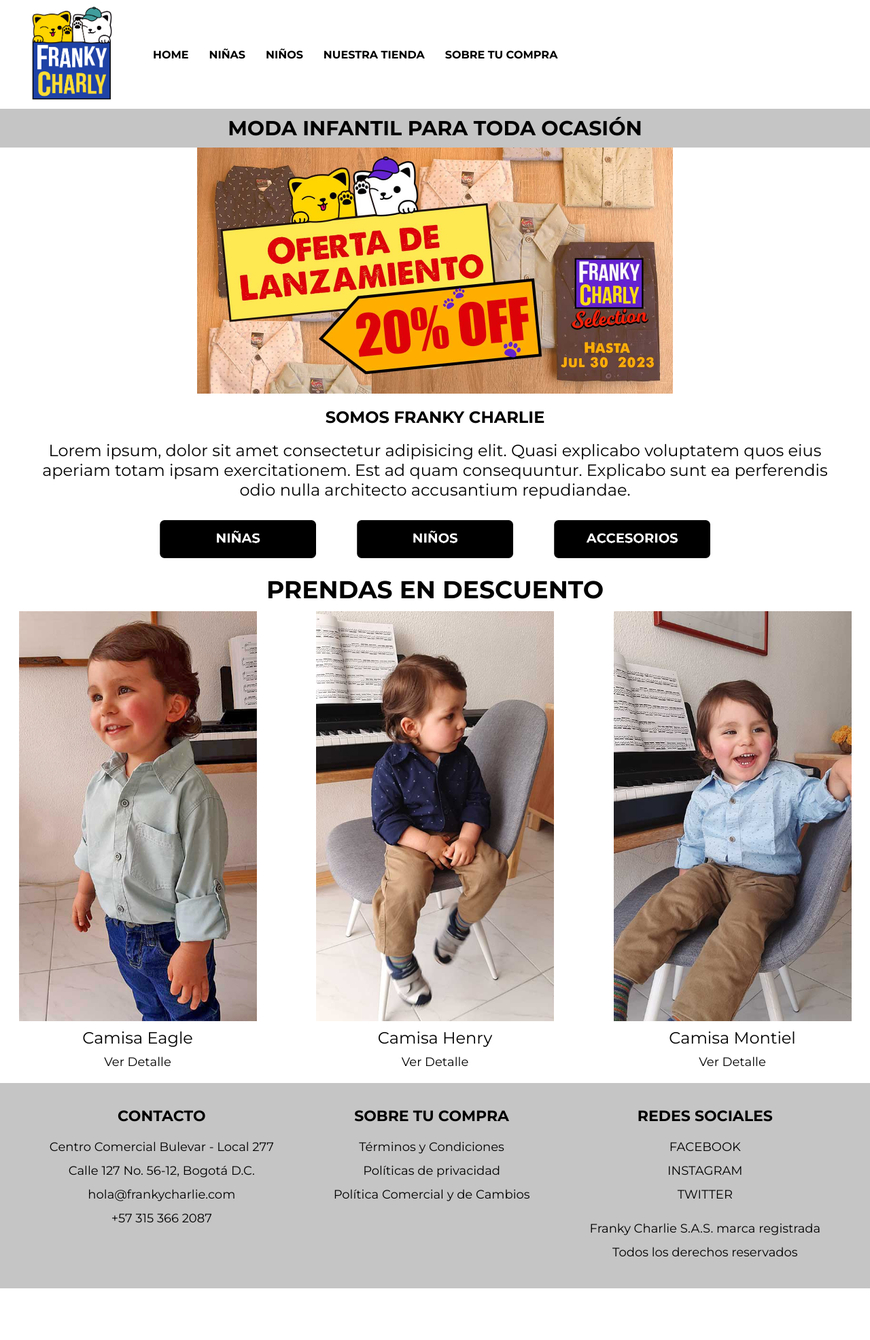
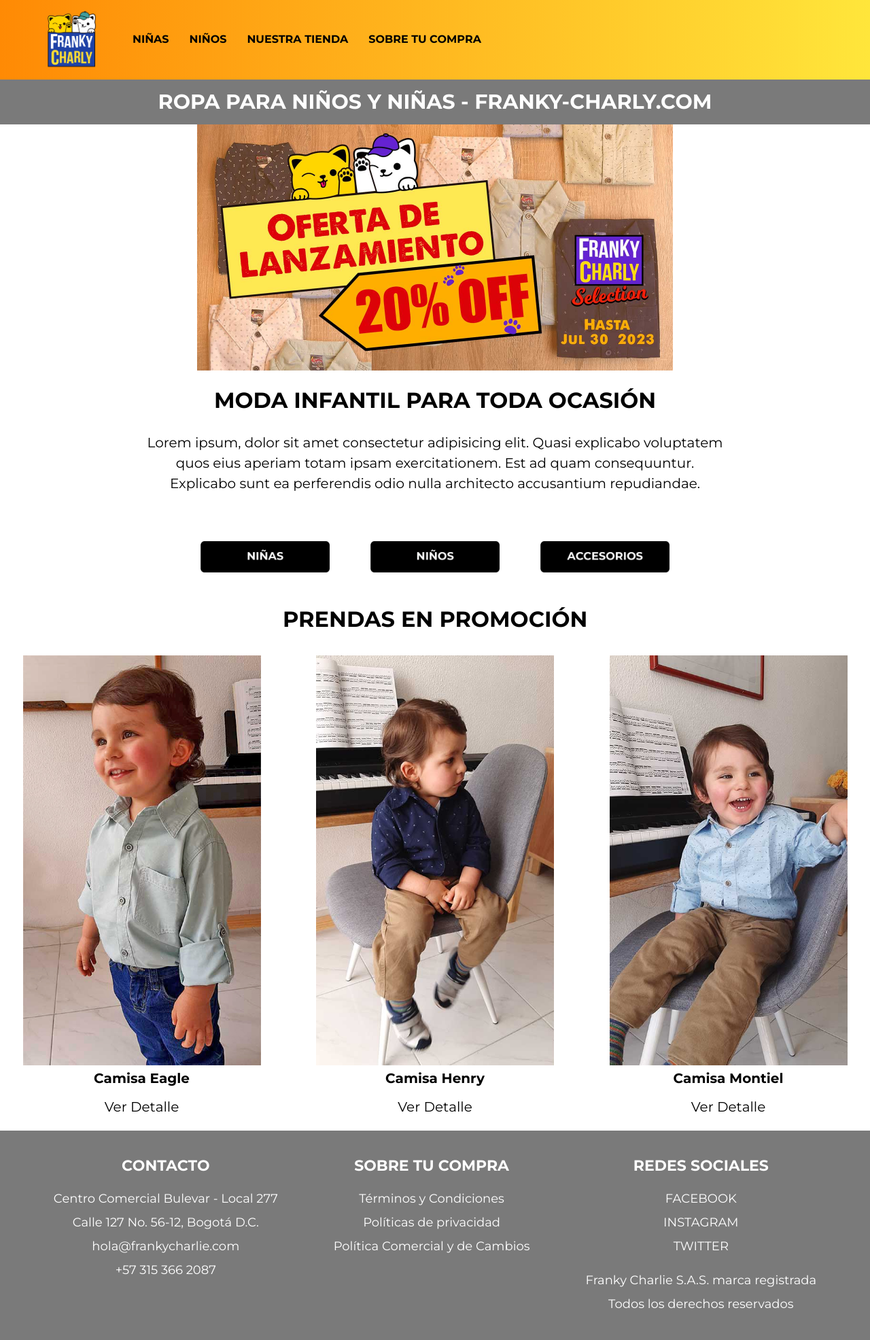
Before and after one commit to Juanconvers/PreEntrega3ConversYanez, a website: page index.html in a window 1280 px wide. Shown: the whole page at 68% size. Before the commit the page ends 1895 px from the top, so only its background shows below. Drawn offline with nearby package versions, Linux system fonts and the light colour scheme.

Commit message:
Se inició trabajo en archivo SASS, Se modificó el archivo INDEX, aplicación de SEO por medio de etiquetas h, implementación de transiciones y animaciones

```diff
--- a/assets/css/style.css
+++ b/assets/css/style.css
@@ -17,23 +17,15 @@
     font-weight: 400;
 }
 
-#gridContainer{
+.container-fluid{
     font-family: 'montserrat';
     color: #000000;
-    text-align: center;
+    overflow: auto;
     }
 
 /* GRID GENERAL */
 
-#gridContainer{
-    display: grid;
-    grid-template-rows: 160px auto auto auto;
-    grid-template-columns: 25% 25% 25% 25%;
-    grid-template-areas: "header header header header"
-    "title title title title"
-    "main main main main"
-    "footer footer footer footer";
-    }
+
 
 /* CONTENIDO */
 
@@ -45,10 +37,30 @@
     justify-content: left;
     }
 
+.nav{
+    background: rgb(255,138,4);
+    background: linear-gradient(90deg, rgba(255,138,4,1) 0%, rgba(255,230,59,1) 100%);
+    padding: 10px 30px;
+    display: flex;
+    align-items: center;
+    }
+
+
+
+
 .navigation__link--logo{
     width: 150px;
     padding: 0 30px;
+
+
 }
+
+.navigation__link--logo:hover{
+    transform: scale(1.2);
+
+}
+
+
 
 .navigation__link{
     margin: 15px;
@@ -65,18 +77,18 @@
     background:  rgb(0, 33, 179);;
     }
 
-#title{
-    grid-area: title;
-    display: flex;
-    align-items: center;
-    justify-content: center;
-    }
+
+.h1{
+    margin: 0%;
+    font-weight: 700;
+}
 
 #title{
-    background-color: rgb(197, 197, 197);
-    font-size: 30px;
+    background-color: rgb(122, 122, 122);
+    color: white;
+    font-size: 5px;
     font-weight: 700;
-    padding: 10px;
+    padding: 15px;
     text-align: center;
     }
 
@@ -104,21 +116,27 @@
     width: 700px;
     }
 
-#text{
+.text{
     height: auto;
-    padding: 10px 50px;
+    padding: 15px 50px;
     display: flex;
     flex-direction: column;
     align-items: center;
 }
 
-.text__headline{
-    padding: 10px;
-    font-size: 24px;
+.h1{
+    font-size: 30px;
+}
+
+.h2{
     font-weight: 700;
-     }
+}
 
-.text__paragraph{
+.textbox{
+    margin: 10px 70px;
+}
+
+.textbox__paragraph{
     padding: 10px;
     text-align: center;
     font-weight: 400;
@@ -231,6 +249,7 @@
     background-color: rgb(197, 197, 197);
     padding-bottom: 20px;
     margin-top: 20px;
+    text-align: center;
 }
 
 #footer{
@@ -336,11 +355,5 @@
 
 }
 
-
-
-text-align: center;
-}
-
-li {
-    position: relative;
-    top: 20px;
+    background: rgb(255,197,115);
+    background: linear-gradient(90deg, rgba(255,197,115,1) 0%, rgba(255,235,95,1) 100%);
--- /dev/null
+++ b/assets/sass/main.style.scss
@@ -0,0 +1,331 @@
+* {
+    margin: 0;
+    padding: 0;
+}
+
+/* FUENTES */
+
+@font-face {
+    font-family: 'montserrat';
+    src: url(../font/Montserrat-Bold.ttf);
+    font-weight: 700;
+}
+
+@font-face {
+    font-family: 'montserrat';
+    src: url(../font/Montserrat-Regular.ttf);
+    font-weight: 400;
+}
+
+/* CONTAINER-FLUID DE BOOTSTRAP */
+
+.container-fluid {
+    font-family: 'montserrat';
+    color: #000000;
+    overflow: auto;
+}
+
+/* ++++ CONTENIDO ++++ */
+/* NAVEGADOR */
+
+header {
+    .nav {
+        background: rgb(255, 138, 4);
+        background: linear-gradient(90deg, rgba(255, 138, 4, 1) 0%, rgba(255, 230, 59, 1) 100%);
+        padding: 10px 30px;
+        display: flex;
+        align-items: center;
+        .navigation__link--logo {
+            width: 150px;
+            padding: 0 30px;
+        }
+        .navigation__link--logo:hover {
+            transform: scale(1.2);
+        }
+        .navigation__link {
+            margin: 15px;
+            font-size: 16px;
+            font-weight: 700;
+            color: #000000;
+            text-decoration-line: none;
+        }
+        .navigation__link:hover {
+            color: white;
+            background: rgb(0, 33, 179);
+            ;
+        }
+    }
+}
+
+/* TÍTULO DE TODAS LA PÁGINAS */
+.title_h1 {
+    background-color: rgb(122, 122, 122);
+    color: white;
+    font-size: 5px;
+    font-weight: 700;
+    padding: 15px;
+    text-align: center;
+    .h1 {
+        margin: 0%;
+        font-weight: 700;
+        font-size: 30px;
+    }
+}
+
+/* BANNER PÁGINA PRINCIPAL */
+.banner {
+    display: flex;
+    justify-content: center;
+    .banner__image {
+        width: 700px;
+    }
+}
+
+/* TEXTOS SECUNDARIOS */
+.textbox {
+    margin: 10px 70px;
+    height: auto;
+    padding: 15px 50px;
+    display: flex;
+    flex-direction: column;
+    align-items: center;
+    text-align: center;
+    .textbox__title_h2 {
+        .h2 {
+            font-weight: 700;
+        }
+    }
+    .textbox__paragraph {
+        padding: 10px;
+        margin: 10px 70px;
+        font-weight: 400;
+        font-size: 20px;
+        color: #000000;
+    }
+}
+
+/* NAVEGADOR TRES BOTONES / MENÚ DE BOTONES */
+.menu {
+    padding: 15px;
+    display: flex;
+    flex-direction: row;
+    justify-content: center;
+    flex-wrap: wrap;
+    align-content: center;
+    .menu__button {
+        width: 250px;
+        padding: 10px 30px;
+    }
+    .menu__button:hover {
+        transform: scale(1.2);
+    }
+}
+
+/* SECCIÓN DE COMPRAS */
+
+.shopping {
+    display: grid;
+    grid-template-columns: repeat(auto-fit, 350px);
+    justify-content: space-evenly;
+    gap: 60px;
+    .shopping__item {
+        display: flex;
+        flex-direction: column;
+        align-items: center;
+        .shopping__image {
+            height: 600px;
+        }
+        .shopping__image--camisa {
+            height: 450px;
+        }
+        .h3 {
+            padding: 7px;
+            font-weight: 700;
+            font-size: 20px;
+            color: #000000;
+        }
+        .shopping__link {
+            text-decoration-line: none;
+            font-weight: 400;
+            font-size: 20px;
+            color: #000000;
+        }
+        .shopping__link:hover {
+            color: white;
+            background: rgb(255, 190, 93);
+        }
+    }
+}
+
+#footer {
+    background-color: rgb(122, 122, 122);
+    color: white;
+    padding-bottom: 20px;
+    margin-top: 20px;
+    display: flex;
+    flex-direction: row;
+    flex-wrap: wrap;
+    align-content: flex-start;
+    justify-content: space-evenly;
+    .footer__info {
+        padding-top: 20px;
+        text-align: center;
+        .footer__headline {
+            font-weight: 700;
+            font-size: 22px;
+
+            margin: 15px;
+        }
+        .footer__link,
+        .footer__paragraph {
+            text-decoration-line: none;
+            font-weight: 400;
+            font-size: 18px;
+            color: white;
+            margin: 15px;
+            line-height: 35px;
+        }
+        .footer__link:hover {
+            color: white;
+            background: rgb(59, 59, 59);
+            ;
+        }
+    }
+}
+
+
+
+
+
+
+
+#filter {
+    display: flex;
+    flex-direction: row;
+    justify-content: center;
+    flex-wrap: wrap;
+    align-content: center;
+}
+
+.filter__selecter {
+    padding: 30px 30px;
+}
+
+
+
+#text__location {
+    display: flex;
+    flex-direction: row;
+    justify-content: center;
+    flex-wrap: nowrap;
+    align-content: center;
+}
+
+.text__location--item {
+    padding: 10px 30px;
+
+}
+
+.text__location--paragraph {
+    text-align: justify;
+    font-size: 24px;
+}
+
+#form {
+    display: flex;
+    flex-direction: column;
+    justify-content: center;
+    align-items: center;
+}
+
+.form__item {
+    padding: 5px;
+    font-size: 20px;
+}
+
+.form__input {
+    height: 20px;
+    width: 600px;
+}
+
+.form__input--message {
+    height: 60px;
+    width: 600px;
+}
+
+.form__input--button {
+    width: 70px;
+    height: 30px;
+}
+
+
+
+
+/* VISTA PARA MOVIL */
+@media (max-width: 480px) {
+.container-fluid {
+
+    header{
+        .nav{
+        padding: 10px;
+        display: flex;
+        flex-direction: column;
+        justify-items: center;
+        align-items: center;
+        text-align: center;
+            .navigation__link {
+                margin: 4px;
+                font-size: 16px;
+            }
+        }
+    }
+
+    .title_h1 {
+        .h1 {
+           font-size: 20px;
+        }
+    }
+
+    .banner__image {
+        width: 320px;
+    }
+
+    .textbox {
+        margin: 15px;
+        padding: 5px;
+        h2{
+            font-size: 20px;
+        }
+        .textbox__paragraph {
+            font-size: 16px;
+            margin: 10px;
+        }
+    }
+
+
+    #filter {
+        display: flex;
+        flex-direction: column;
+        justify-content: center;
+        flex-wrap: wrap;
+        align-items: flex-start;
+    }
+
+    .filter__selecter {
+        padding: 7px 40px;
+    }
+
+    .menu__button {
+        padding: 5px 20px;
+    }
+
+    .footer__info {
+        padding-top: 10px;
+    }
+
+    .footer__link,
+    .footer__paragraph {
+        line-height: 25px;
+    }
+}
+}
--- a/index.html
+++ b/index.html
@@ -1,141 +1,126 @@
 <!DOCTYPE html>
 <html lang="en">
+
 <head>
 	<meta charset="UTF-8">
 	<meta name="viewport" content="width=device-width, initial-scale=1.0">
 	<link rel="shortcut icon" href="assets/img/FavIconFrankyCharlie.jpg">
 	<title>FrankyCharlie.com</title>
-	<link rel="stylesheet" href="./assets/css/style.css">
+	<link href="https://cdn.jsdelivr.net/npm/bootstrap@5.3.1/dist/css/bootstrap.min.css" rel="stylesheet"
+		integrity="sha384-4bw+/aepP/YC94hEpVNVgiZdgIC5+VKNBQNGCHeKRQN+PtmoHDEXuppvnDJzQIu9" crossorigin="anonymous">
+	<script src="https://cdn.jsdelivr.net/npm/bootstrap@5.3.1/dist/js/bootstrap.bundle.min.js"
+		integrity="sha384-HwwvtgBNo3bZJJLYd8oVXjrBZt8cqVSpeBNS5n7C8IVInixGAoxmnlMuBnhbgrkm"
+		crossorigin="anonymous"></script>
+	<link href="https://unpkg.com/aos@2.3.1/dist/aos.css" rel="stylesheet">
+	<script src="https://unpkg.com/aos@2.3.1/dist/aos.js"></script>
+	<link rel="stylesheet" href="./assets/sass/main.style.css">
 </head>
 
-<body id="gridContainer">
+<body class="container-fluid">
 
 	<!-- NAVEGADOR -->
-
-    <header id="navigation">
-       	<img
-			class="navigation__link--logo"
-			src="assets/img/LogoFrankyCharly.png"
-			alt="logo-frankycharlie">
-		<a class="navigation__link" href="index.html">HOME</a>
+	<header class="row">
+		<div class="nav navigation">
+			<a href="index.html"><img class="navigation__link--logo" src="assets/img/LogoFrankyCharly.png"
+					alt="logo-frankycharlie"></a>
 			<a class="navigation__link" href="pages/ninas.html">NIÑAS</a>
 			<a class="navigation__link" href="pages/ninos.html">NIÑOS</a>
 			<a class="navigation__link" href="pages/tienda.html">NUESTRA TIENDA</a>
 			<a class="navigation__link" href="pages/politicas.html">SOBRE TU COMPRA</a>
+		</div>
 	</header>
-
+	<main>
 		<!-- TÍTULO DE LA PÁGINA -->
-
-		<div id="title">
-			<p>MODA INFANTIL PARA TODA OCASIÓN</p>
+		<div class="row">
+			<div class="title_h1">
+				<h1 class="h1" data-aos="zoom-in">ROPA PARA NIÑOS Y NIÑAS - FRANKY-CHARLY.COM</h1>
+			</div>
 		</div>
 
-	<main id="main">
-
 		<!-- BANNER/IMAGEN PRINCIPAL DE LA PÁGINA -->
-
 		<div class="banner">
-			<img class="banner__image"src="assets/img/Bannerhome.jpg" alt="banner-home">
+			<img class="banner__image" src="assets/img/Bannerhome.jpg" alt="banner-home">
 		</div>
 
-		<!-- TEXTO PRINCIPAL DE LA PÁGINA -->
-
-		<section id="text">
+		<!-- TEXTO DE LA PÁGINA -->
+		<section class="textbox">
+			<div class="textbox__title_h2">
+				<h2 class="h2" data-aos="zoom-in">MODA INFANTIL PARA TODA OCASIÓN</h2>
+			</div>
 			<div>
-				<h2 class="text__headline">SOMOS FRANKY CHARLIE</h2>
-			</div>
-
-			<div>
-				<p class="text__paragraph" >Lorem ipsum, dolor sit amet consectetur adipisicing elit. Quasi explicabo voluptatem quos eius aperiam totam ipsam exercitationem. Est ad quam consequuntur. Explicabo sunt ea perferendis odio nulla architecto accusantium repudiandae.</p>
+				<p class="textbox__paragraph">Lorem ipsum, dolor sit amet consectetur adipisicing elit. Quasi explicabo
+					voluptatem quos eius aperiam totam ipsam exercitationem. Est ad quam consequuntur. Explicabo sunt ea
+					perferendis odio nulla architecto accusantium repudiandae.</p>
 			</div>
 		</section>
 
-		<!-- MENÚ CORTO DE TRES BOTONES -->
-
-		<section id="menu">
-			<div>
-				<img class="menu__button" src="assets/img/1BotonNinas-02.jpg" alt="boton-ninas">
-			</div>
-			<div>
-				<img class="menu__button" src="assets/img/2BotonNinos-02.jpg" alt="boton-ninos">
-			</div>
-			<div>
-				<img class="menu__button" src="assets/img/3BotonAccesorios-02.jpg" alt="boton-accesorios">
+		<!-- NAVEGADOR TRES BOTONES -->
+		<section class="row">
+			<div class="nav menu">
+				<a href="pages/ninas.html"><img class="menu__button" src="assets/img/1BotonNinas-02.jpg"
+						alt="boton-ninas"></a>
+				<a href="pages/ninos.html"><img class="menu__button" src="assets/img/2BotonNinos-02.jpg"
+						alt="boton-ninos"></a>
+				<a href="pages/accesorios.html"><img class="menu__button" src="assets/img/3BotonAccesorios-02.jpg"
+						alt="boton-accesorios"></a>
 			</div>
 		</section>
 
 		<!-- SECCIÓN DE COMPRA EN LÍNEA -->
-
-		<section>
-			<div class="text__headline">
-				<h2 >PRENDAS EN DESCUENTO</h2>
+		<section class="textbox">
+			<div class="textbox__title_h2">
+				<h2 class="h2" data-aos="zoom-in">PRENDAS EN PROMOCIÓN</h2>
 			</div>
 		</section>
-
-		<section id="shopping">
-
+		<section class="shopping">
 			<div class="shopping__item">
 				<img src="assets/img/Modelo1.jpg" width="350" alt="prenda1">
-
-				<p class="text__paragraph">Camisa Eagle</p>
+				<h3 class="h3 text__paragraph">Camisa Eagle</h3>
 				<a class="shopping__link" href="pages/detalle.html">Ver Detalle</a>
 			</div>
-
 			<div class="shopping__item">
 				<img src="assets/img/Modelo2.jpg" width="350" alt="prenda2">
-
-				<p class="text__paragraph">Camisa Henry</p>
+				<h3 class="h3 text__paragraph">Camisa Henry</h3>
 				<a class="shopping__link" href="pages/detalle.html">Ver Detalle</a>
 			</div>
-
 			<div class="shopping__item">
 				<img src="assets/img/Modelo3.jpg" width="350" alt="prenda3">
-
-				<p class="text__paragraph">Camisa Montiel</p>
+				<h3 class="h3 text__paragraph">Camisa Montiel</h3>
 				<a class="shopping__link" href="pages/detalle.html">Ver Detalle</a>
 			</div>
-
 		</section>
 	</main>
 
 	<!-- PIE DE PÁGINA -->
-
-		<footer id="footer">
-
+	<footer class="row">
+		<div id="footer">
 			<div class="footer__info">
-				<h3 class="footer__headline">CONTACTO</h3>
-
+				<p class="footer__headline">CONTACTO</p>
 				<p class="footer__paragraph">Centro Comercial Bulevar - Local 277 <br>
-
 					Calle 127 No. 56-12, Bogotá D.C. <br>
-
 					hola@frankycharlie.com <br>
-
 					+57 315 366 2087 <br>
 				</p>
 			</div>
 			<div class="footer__info">
-				<h3 class="footer__headline">SOBRE TU COMPRA</h3>
-
+				<p class="footer__headline">SOBRE TU COMPRA</p>
 				<a class="footer__link" href="pages/politicas.html">Términos y Condiciones</a></li><br>
-
 				<a class="footer__link" href="pages/politicas.html">Políticas de privacidad</a></li><br>
-
 				<a class="footer__link" href="pages/politicas.html">Política Comercial y de Cambios</a></li><br>
 			</div>
 			<div class="footer__info">
-				<h3 class="footer__headline">REDES SOCIALES</h3>
-
+				<p class="footer__headline">REDES SOCIALES</p>
 				<a class="footer__link" href="https://es-la.facebook.com/" target="_blank">FACEBOOK</a></li><br>
-
 				<a class="footer__link" href="https://www.instagram.com/" target="_blank">INSTAGRAM</a></li><br>
-
 				<a class="footer__link" href="https://twitter.com" target="_blank">TWITTER</a></li><br>
-
 				<p class="footer__paragraph">Franky Charlie S.A.S. marca registrada <br>
 					Todos los derechos reservados</p>
 			</div>
+	</footer>
 
-		</footer>
 </body>
+<script>
+	AOS.init();
+</script>
+
 </html>
```
Also changed, not shown: notas-proyecto.txt (added, +33 -0 lines), package.json (added, +11 -0 lines), pages/politicas1.html (deleted, +0 -159 lines), assets/sass/main.style.css (added), 2 other files. Lines whose indentation alone changed are shown as unchanged.
